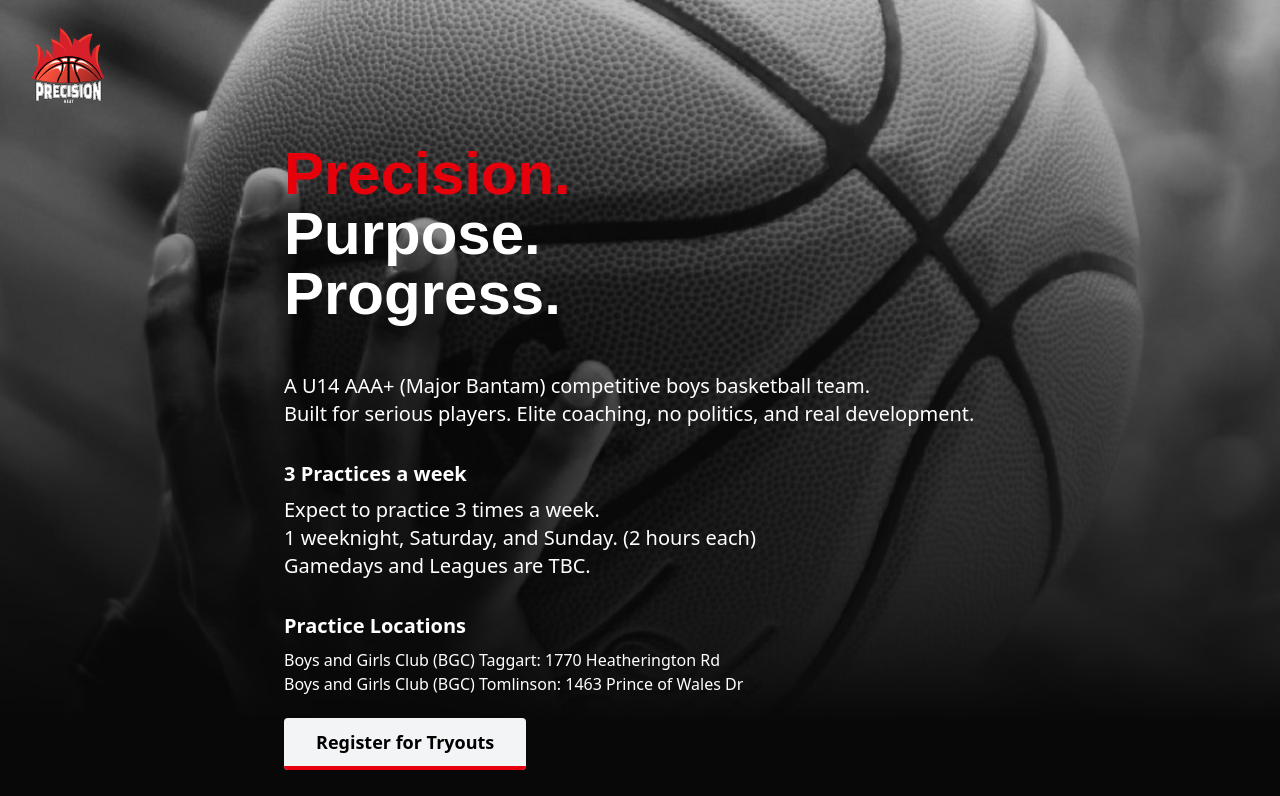
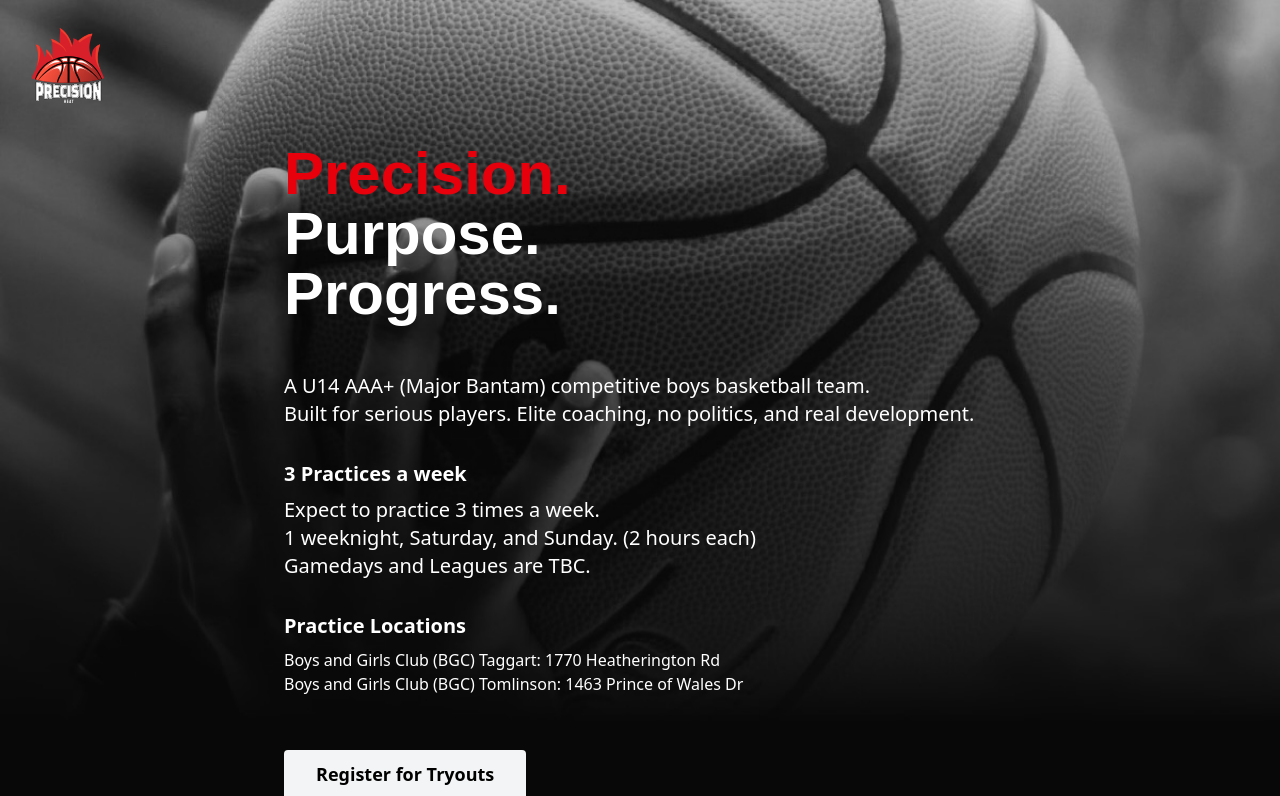
Before and after one commit to heyfarai/tryouts-next, a Next.js app: page / in a window 1280 px wide. Shown: the top 796 px of the page. Built offline with nearby package versions, Linux system fonts and the light colour scheme; no server answers; a web font is replaced by a local one.

Commit message:
min height hero

```diff
--- a/src/app/page.tsx
+++ b/src/app/page.tsx
@@ -30,7 +30,7 @@ export default function Home() {
 
   return (
     <div>
-      <div className="sectionHero flex flex-col justify-start lg:pl-64">
+      <div className="sectionHero flex flex-col justify-start lg:pl-64 min-h-[calc(100vh)]">
         <div className="content max-w-3xl mx-7 pt-36 pb-32 mb-12">
           <h1 className="dela font-weight-[600] font-extrabold text-4xl lg:text-6xl md:text-5xl text-red-600 mb-0">
             Precision.
@@ -65,7 +65,7 @@ export default function Home() {
               Boys and Girls Club (BGC) Tomlinson: 1463 Prince of Wales Dr
             </li>
           </ul>
-          <p className="text-lg mb-0 mt-8">
+          <p className="text-lg mb-0 mt-16">
             <a
               href="#tryouts"
               className="py-3 px-8 border-gray-400 bg-gray-100 text-black rounded-sm font-bold border-b-red-600 border-b-4 cursor-pointer hover:bg-gray-200"
```
